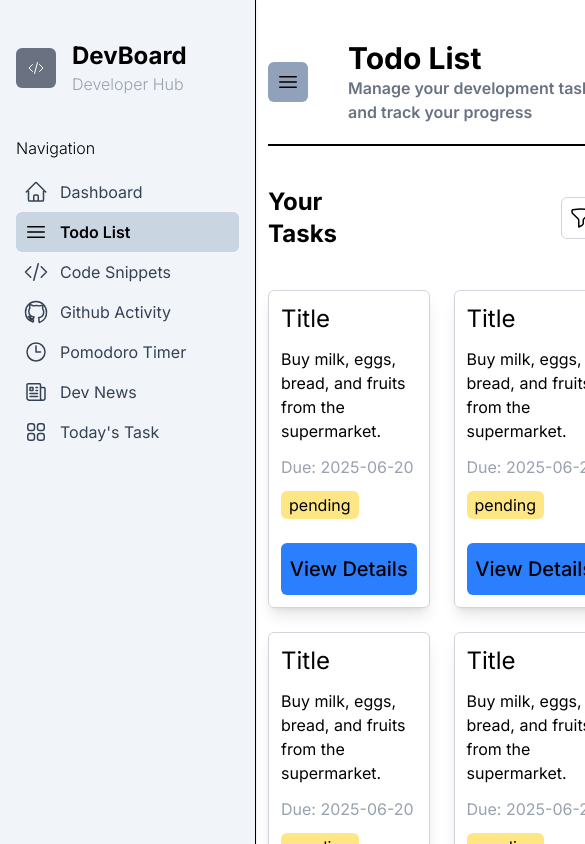
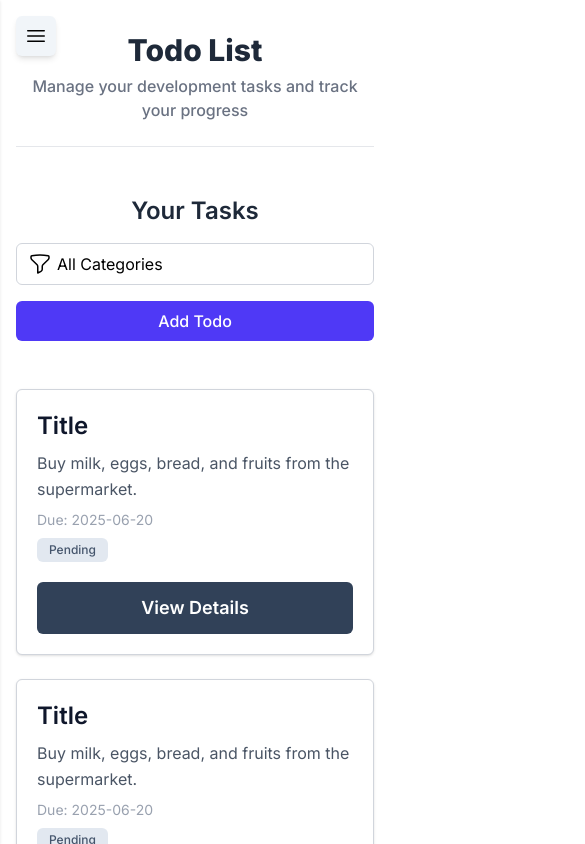
Before and after one commit to aryansaud-80/Developer-dashboard, a React (Vite) app in the folder frontend/: page /todo-list in a window 390 px wide. Shown: the top 844 px of the page, 585 px wide, since content can reach past the window. Built offline with nearby package versions, Linux system fonts and the light colour scheme; the HTML template or start-up script is replaced by a standard one.

Commit message:
feat: add todo pagination and responsive layout and update UI

```diff
--- a/frontend/src/App.jsx
+++ b/frontend/src/App.jsx
@@ -1,14 +1,19 @@
-import Nav from './components/nav/Nav';
-import Todo from './components/todo/Todo';
+import TodoPage from './pages/TodoPage';
+
+import { Routes, Route } from 'react-router-dom';
+import Layout from './Layout/Layout';
+import AddTodoPage from './pages/AddTodoPage';
+import GithubPage from './pages/GithubPage';
 
 const App = () => {
   return (
-    <div className='flex gap-3 relative'>
-      <div className='min-w-64'>
-        <Nav />
-      </div>
-      <Todo />
-    </div>
+    <Routes>
+      <Route path='/' element={<Layout />}>
+        <Route path='todo-list' element={<TodoPage />} />
+        <Route path='add-todo' element={<AddTodoPage />} />
+        <Route path='github-activity' element={<GithubPage />} />
+      </Route>
+    </Routes>
   );
 };
 export default App;
--- /dev/null
+++ b/frontend/src/Layout/Layout.jsx
@@ -0,0 +1,15 @@
+import { Outlet } from 'react-router-dom';
+import Nav from '../components/nav/Nav';
+
+const Layout = () => {
+  return (
+    <section className='flex gap-10 min-h-screen '>
+      <Nav />
+      <main className='flex-grow'>
+        <Outlet />
+      </main>
+    </section>
+  );
+};
+
+export default Layout;
--- a/frontend/src/components/nav/Nav.jsx
+++ b/frontend/src/components/nav/Nav.jsx
@@ -1,45 +1,83 @@
+import { useState } from 'react';
 import CodeBracketIcon from '../../assets/icons/CodeBracketIcon';
 import nav from '../../assets/assets/NavData';
 import { NavLink } from 'react-router-dom';
+import BarIcon from '../../assets/icons/BarIcon';
 
 const Nav = () => {
+  const [open, setOpen] = useState(false);
+
   return (
-    <section className='p-4 border-r-1 w-full h-full bg-slate-100 shadow-sm'>
-      <div className='pt-6 flex flex-col gap-10'>
-        <div className='flex gap-4  items-center'>
-          <div className='flex bg-gray-500 p-3 rounded-md justify-center items-center h-10 w-10 text-xl text-white'>
-            <CodeBracketIcon />
+    <>
+      <button
+        onClick={() => setOpen(!open)}
+        className='fixed top-4 left-4 z-50 p-2 rounded-md bg-slate-100 shadow-md sm:hidden'
+        aria-label='Toggle navigation menu'
+        aria-expanded={open}
+        aria-controls='sidebar'
+      >
+        <BarIcon />
+      </button>
+
+      {open && (
+        <div
+          onClick={() => setOpen(false)}
+          className='fixed inset-0 bg-black bg-opacity-30 z-40 sm:hidden'
+          aria-hidden='true'
+        />
+      )}
+
+      <aside
+        id='sidebar'
+        className={`fixed top-0 left-0 h-screen bg-slate-100 shadow-sm border-r border-gray-200 w-64 p-6 pt-10 transform transition-transform duration-300 ease-in-out z-50 sm:translate-x-0 ${open ? 'translate-x-0' : '-translate-x-full'} flex flex-col
+        `}
+      >
+        <div className='flex flex-col gap-10 h-full'>
+          <div className='flex items-center gap-4'>
+            <div className='flex bg-gray-500 p-3 rounded-md justify-center items-center h-10 w-10 text-xl text-white'>
+              <CodeBracketIcon />
+            </div>
+            <div className='flex flex-col'>
+              <h1 className='text-2xl font-bold leading-tight'>DevBoard</h1>
+              <span className='font-light text-gray-400 text-sm'>
+                Developer Hub
+              </span>
+            </div>
           </div>
-          <div className='flex flex-col '>
-            <h1 className='text-2xl font-bold'>DevBoard</h1>
-            <span className='font-light text-gray-400'>Developer Hub</span>
-          </div>
-        </div>
-        <div className='flex flex-col gap-3'>
-          <p className='font-light'>Navigation</p>
 
-          <div>
+          <nav
+            className='flex flex-col gap-3 overflow-y-auto flex-grow'
+            aria-label='Primary'
+          >
+            <p className='font-light text-gray-600 uppercase tracking-wide text-xs mb-2 select-none'>
+              Navigation
+            </p>
+
             {nav.map((data, index) => {
               const Icon = data.icon;
               return (
                 <NavLink
                   key={index}
                   to={data.to}
+                  onClick={() => setOpen(false)}
                   className={({ isActive }) =>
-                    `flex items-center gap-3 p-2 rounded-md hover:bg-slate-200 transition ${
-                      isActive ? 'bg-slate-300 font-semibold' : 'text-gray-700'
+                    `flex items-center gap-3 p-3 rounded-md transition-colors duration-200 ${
+                      isActive
+                        ? 'bg-slate-300 font-semibold text-slate-900'
+                        : 'text-gray-700 hover:bg-slate-200 hover:text-slate-900'
                     }`
                   }
                 >
-                  <Icon />
-                  {data.name}
+                  <Icon className='w-5 h-5 flex-shrink-0' />
+                  <span className='truncate'>{data.name}</span>
                 </NavLink>
               );
             })}
-          </div>
+          </nav>
         </div>
-      </div>
-    </section>
+      </aside>
+    </>
   );
 };
+
 export default Nav;
--- a/frontend/src/components/todo/Todo.jsx
+++ /dev/null
@@ -1,51 +0,0 @@
-import BarIcon from '../../assets/icons/BarIcon';
-import FunnelIcon from '../../assets/icons/FunnelIcon';
-import TodoCard from './TodoCard';
-
-const Todo = () => {
-  return (
-    <section className='flex flex-col gap-10  mt-10'>
-      <div className='flex flex-col gap-5 max-w-xl '>
-        <div className='flex gap-10 items-center justify-center self-start'>
-          <div className='min-w-10 min-h-10 rounded-md bg-slate-400 flex items-center justify-center'>
-            <BarIcon />
-          </div>
-          <div className='flex flex-col '>
-            <h2 className='text-3xl font-bold'>Todo List</h2>
-            <p className='text-gray-500 font-semibold'>
-              Manage your development tasks and track your progress
-            </p>
-          </div>
-        </div>
-
-        <div className='w-full h-0.5 bg-black '></div>
-      </div>
-
-      <div className='flex items-center gap-56'>
-        <h3 className='text-2xl font-bold'>Your Tasks</h3>
-
-        <div className='relative cursor-pointer'>
-          <div className=' absolute inset-y-0 left-0 flex items-center pl-2'>
-            <FunnelIcon className='h-4 w-4 text-gray-500' />
-          </div>
-          <select
-            id='task-category'
-            className='appearance-none border border-gray-300 rounded-md px-3 py-2 w-full pl-10 bg-white cursor-pointer'
-          >
-            <option value='all'>All Categories</option>
-            <option value='work'>Work</option>
-            <option value='learning'>Learning</option>
-            <option value='personal'>Personal</option>
-          </select>
-        </div>
-      </div>
-
-      <div className='grid grid-cols-2 gap-6'>
-        {[1, 2, 3, 4, 5, 6].map((todo) => {
-          return <TodoCard key={todo} />;
-        })}
-      </div>
-    </section>
-  );
-};
-export default Todo;
--- a/frontend/src/components/todo/TodoCard.jsx
+++ b/frontend/src/components/todo/TodoCard.jsx
@@ -1,19 +1,35 @@
 const TodoCard = () => {
-  const html = `<div class="todo-description">Buy milk, eggs, bread, and fruits from the supermarket.</div>
-  `;
+  const html = `<div class="todo-description">Buy milk, eggs, bread, and fruits from the supermarket.</div>`;
+
   return (
-    <section className="flex border border-gray-300 max-w-96 p-3 shadow-lg cursor-pointer rounded-md flex-col gap-6">
-      <div className="flex flex-col gap-3">
-        <h3 className="text-2xl">Title</h3>
-        <p dangerouslySetInnerHTML={{ __html: html }}></p>
+    <section
+      className='flex flex-col gap-5 p-5 max-w-md border border-gray-300 rounded-md
+        bg-white shadow-sm cursor-pointer
+        hover:shadow-md transition-shadow duration-200'
+    >
+      <div className='flex flex-col gap-2'>
+        <h3 className='text-2xl font-semibold text-slate-900'>Title</h3>
 
-        <span className=" text-gray-400">Due: 2025-06-20</span>
+        <p
+          className='text-gray-600 leading-relaxed'
+          dangerouslySetInnerHTML={{ __html: html }}
+        />
 
-        <span className="bg-amber-200 self-start px-2 py-0.5 rounded-md">pending</span>
+        <span className='text-sm text-gray-400'>Due: 2025-06-20</span>
+
+        <span className='inline-block bg-slate-200 text-slate-600 text-xs font-medium px-3 py-1 rounded-md w-max'>
+          Pending
+        </span>
       </div>
 
-      <button className="bg-blue-500 py-3 font-medium text-xl rounded-md">View Details</button>
+      <button
+        className='mt-auto bg-slate-700 hover:bg-slate-800 text-white font-semibold rounded-md py-3 text-lg
+          transition-colors duration-200 focus:outline-none focus:ring-2 focus:ring-slate-600 focus:ring-offset-1'
+      >
+        View Details
+      </button>
     </section>
   );
 };
+
 export default TodoCard;
--- a/frontend/src/index.css
+++ b/frontend/src/index.css
@@ -1,6 +1,10 @@
 @import url('https://fonts.googleapis.com/css2?family=Inter:ital,opsz,wght@0,14..32,100..900;1,14..32,100..900&display=swap');
 @import 'tailwindcss';
 
-body{
-  font-family: "Inter", "sans-serif";
+body {
+  font-family: 'Inter', 'sans-serif';
 }
+
+button {
+  cursor: pointer;
+}
--- /dev/null
+++ b/frontend/src/pages/AddTodoPage.jsx
@@ -0,0 +1,6 @@
+const AddTodo = () => {
+  return (
+    <div>AddTodo</div>
+  )
+}
+export default AddTodo
--- /dev/null
+++ b/frontend/src/pages/GithubPage.jsx
@@ -0,0 +1,6 @@
+const Github = () => {
+  return (
+    <div>Github</div>
+  )
+}
+export default Github
--- /dev/null
+++ b/frontend/src/pages/TodoPage.jsx
@@ -0,0 +1,95 @@
+import { useState } from 'react';
+import { useNavigate } from 'react-router-dom';
+import BarIcon from '../assets/icons/BarIcon';
+import FunnelIcon from '../assets/icons/FunnelIcon';
+import TodoCard from '../components/todo/TodoCard';
+
+const Todo = () => {
+  const [page, setPage] = useState(1);
+  const todosPerPage = 6;
+  const navigate = useNavigate();
+
+  const todos = [1, 2, 3, 4, 5, 6, 7];
+  const totalPages = Math.ceil(todos.length / todosPerPage);
+  const startIndex = (page - 1) * todosPerPage;
+  const currentTodos = todos.slice(startIndex, startIndex + todosPerPage);
+
+  return (
+    <section className='max-w-7xl mx-auto px-4 sm:px-6 lg:px-8 py-8 flex flex-col gap-12 ml-0 sm:ml-64'>
+      <div className='flex flex-col gap-6'>
+        <div className='flex flex-col sm:flex-row sm:items-center gap-6 sm:gap-10'>
+          <div className='hidden sm:flex flex-shrink-0 bg-indigo-100 rounded-md p-3 items-center justify-center w-14 h-14'>
+            <BarIcon className='w-7 h-7 text-indigo-600' />
+          </div>
+
+          <div className='text-center sm:text-left'>
+            <h2 className='text-3xl sm:text-4xl font-extrabold leading-tight text-gray-800'>
+              Todo List
+            </h2>
+            <p className='text-gray-500 font-medium mt-1 sm:mt-2 max-w-md mx-auto sm:mx-0'>
+              Manage your development tasks and track your progress
+            </p>
+          </div>
+        </div>
+
+        <div className='w-full h-px bg-gray-200'></div>
+      </div>
+
+      <div className='flex flex-col md:flex-row items-center justify-between gap-4 md:gap-0'>
+        <h3 className='text-2xl font-semibold text-gray-800'>Your Tasks</h3>
+
+        <div className='flex flex-col sm:flex-row items-center gap-4 w-full sm:w-auto'>
+          <div className='relative w-full sm:w-48'>
+            <div className='absolute inset-y-0 left-3 flex items-center pointer-events-none'>
+              <FunnelIcon className='h-5 w-5 text-gray-400' />
+            </div>
+            <select
+              id='task-category'
+              className='appearance-none border border-gray-300 rounded-md py-2 pl-10 pr-4 w-full focus:outline-none focus:ring-2 focus:ring-indigo-500 focus:border-indigo-500 transition'
+            >
+              <option value='all'>All Categories</option>
+              <option value='work'>Work</option>
+              <option value='learning'>Learning</option>
+              <option value='personal'>Personal</option>
+            </select>
+          </div>
+
+          <button
+            onClick={() => navigate('/add-todo')}
+            className='w-full sm:w-auto bg-indigo-600 text-white font-medium py-2 px-6 rounded-md hover:bg-indigo-700 transition duration-200'
+          >
+            Add Todo
+          </button>
+        </div>
+      </div>
+
+      <div className='grid place-items-center grid-cols-1 sm:grid-cols-2 lg:grid-cols-3 gap-6'>
+        {currentTodos.map((todo) => (
+          <TodoCard key={todo} />
+        ))}
+      </div>
+
+      <div className='flex justify-center gap-4 mt-6'>
+        <button
+          disabled={page === 1}
+          onClick={() => setPage(page - 1)}
+          className='px-4 py-2 bg-indigo-100 text-indigo-700 font-medium rounded-md disabled:opacity-50 hover:bg-indigo-200 transition'
+        >
+          Prev
+        </button>
+        <span className='flex items-center text-gray-700 font-medium'>
+          Page {page} of {totalPages}
+        </span>
+        <button
+          disabled={page === totalPages}
+          onClick={() => setPage(page + 1)}
+          className='px-4 py-2 bg-indigo-100 text-indigo-700 font-medium rounded-md disabled:opacity-50 hover:bg-indigo-200 transition'
+        >
+          Next
+        </button>
+      </div>
+    </section>
+  );
+};
+
+export default Todo;
```
Also changed, not shown: frontend/src/components/github/github.jsx (deleted), frontend/src/components/todo/AddTodo.jsx (deleted).
